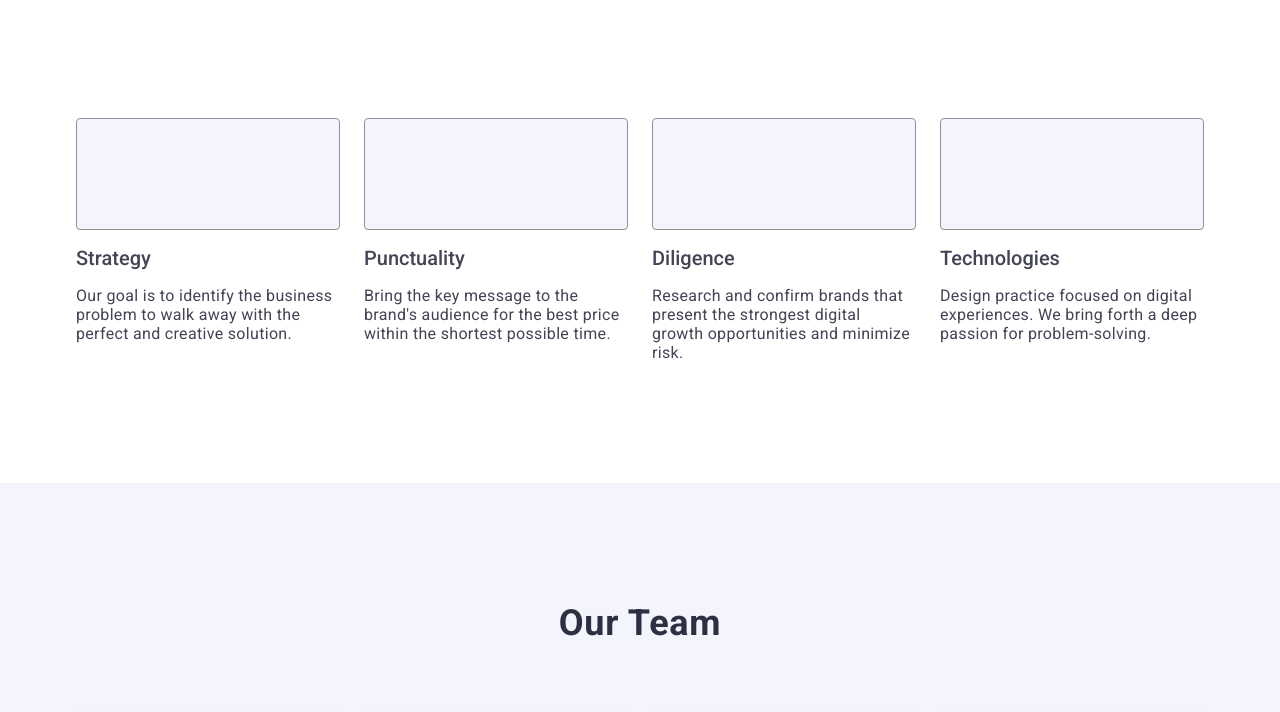
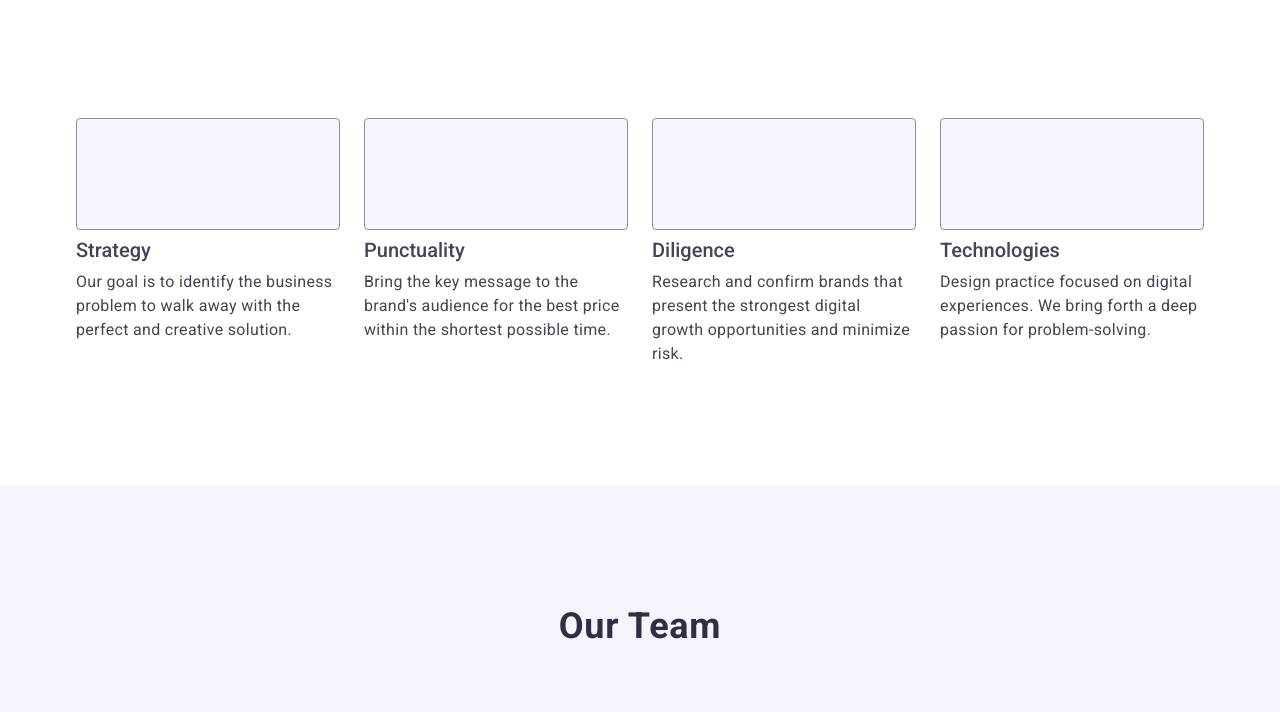
Before and after one commit to SofiiaPol/goit-markup-hw-04, a plain HTML site: page index.html in a window 1280 px wide. Shown: the part 675-1387 px from the top of the page. Drawn offline with nearby package versions, Linux system fonts and the light colour scheme.

Commit message:
fixed errors

```diff
--- a/css/styles.css
+++ b/css/styles.css
@@ -227,9 +227,6 @@ img {
 }
 
 .feature-item {
-  display: flex;
-  flex-direction: column;
-  row-gap: 8px;
   width: calc((100% - 72px) / 4);
 }
 
@@ -246,7 +243,7 @@ img {
   display: flex;
   flex-direction: column;
   gap: 8px;
-  line-height: 1.2;
+  line-height: 24px;
 }
 
 .team {
@@ -421,7 +418,7 @@ img {
 .footer-slogan {
   color: #f4f4fd;
   max-width: 264px;
-  line-height: 1.2;
+  line-height: 24px;
 }
 
 .footer-social-container {
```
